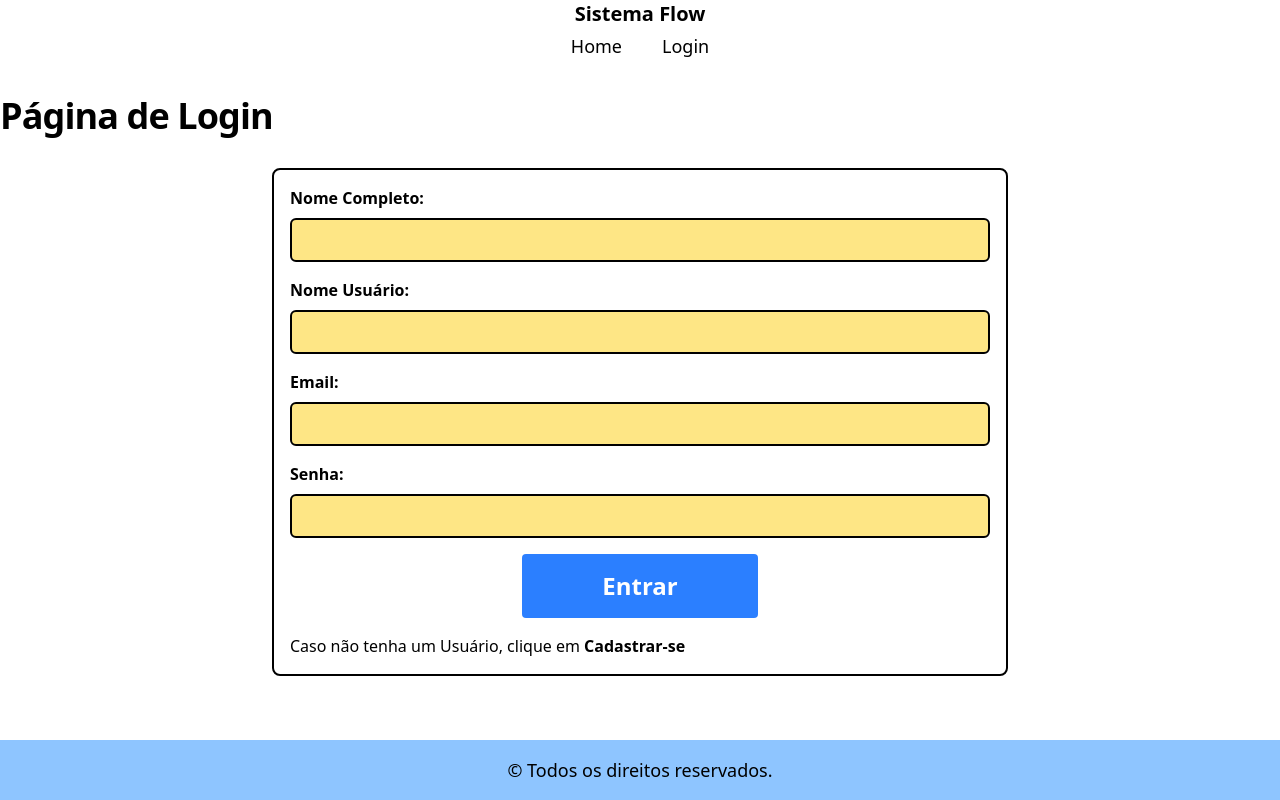
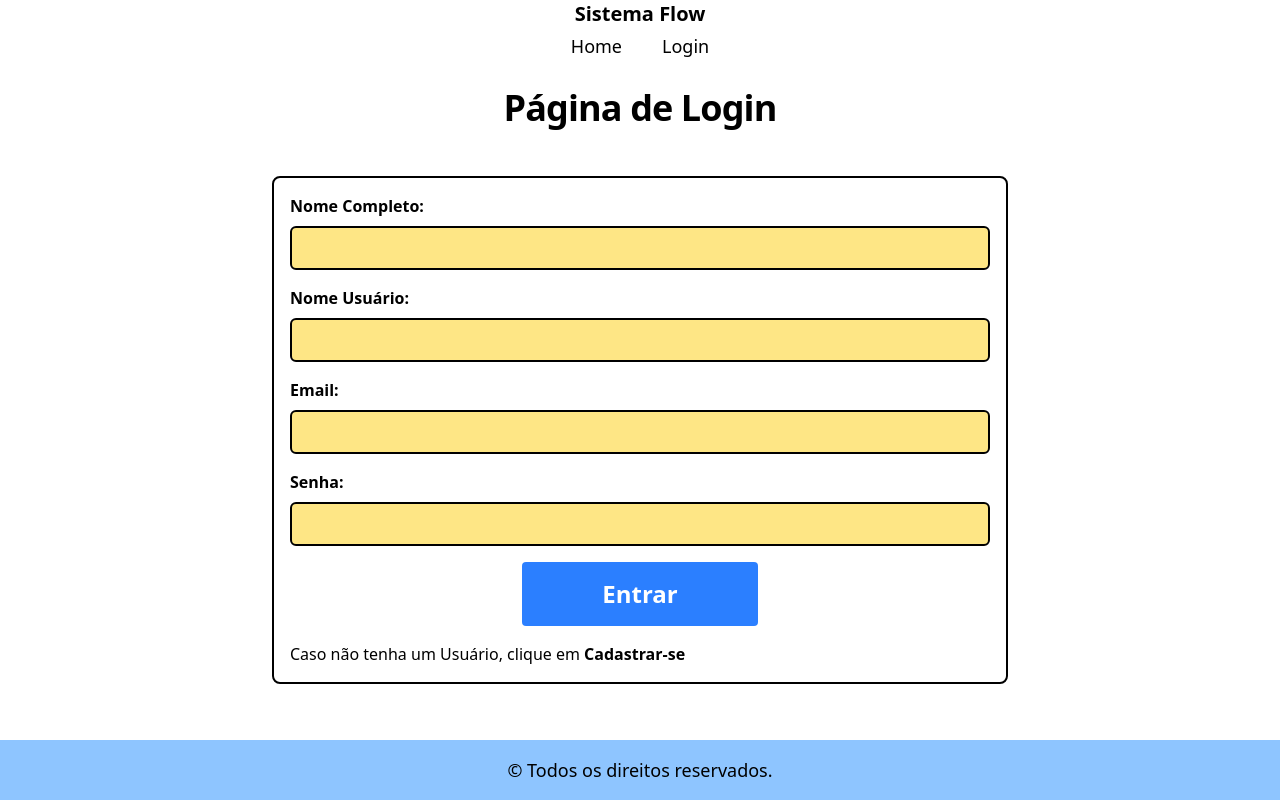
Before and after one commit to 1TDSPG-25/sistema-flow, a React (Vite) app in the folder sistema-flow/: page /login in a window 1280 px wide. Built offline with nearby package versions, Linux system fonts and the light colour scheme.

Commit message:
feat: estilização da pagina login com centralização da pagina de login.

```diff
--- a/sistema-flow/src/routes/Login/index.tsx
+++ b/sistema-flow/src/routes/Login/index.tsx
@@ -39,7 +39,7 @@ export default function Login() {
 
     return(
         <main>
-         <h1  className="text-3xl md:text-4xl font-bold tracking-tight">Página de Login</h1>
+         <h1  className="text-3xl md:text-4xl font-bold tracking-tight text-center mb-8">Página de Login</h1>
 
             <div className="mx-auto">
                 <form onSubmit={onSubmit} className="frmLogin space-y-5">
```
